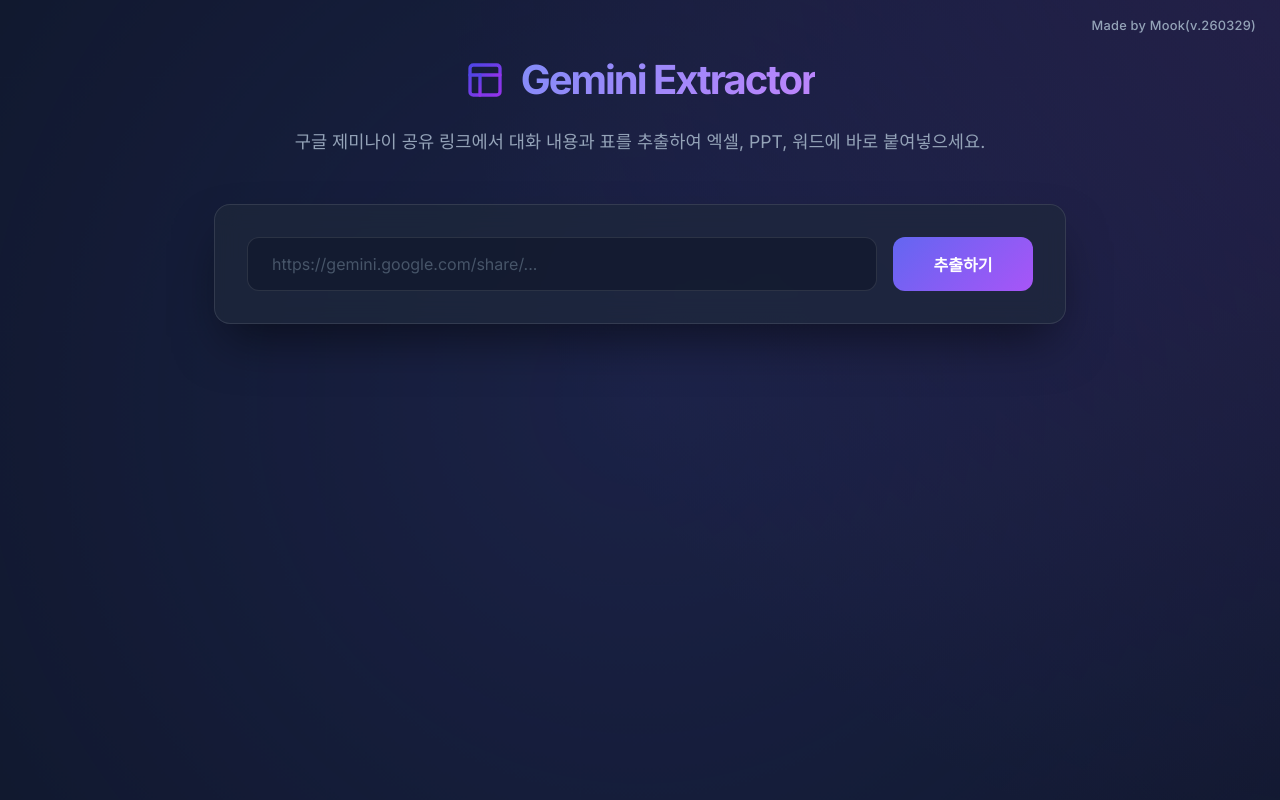
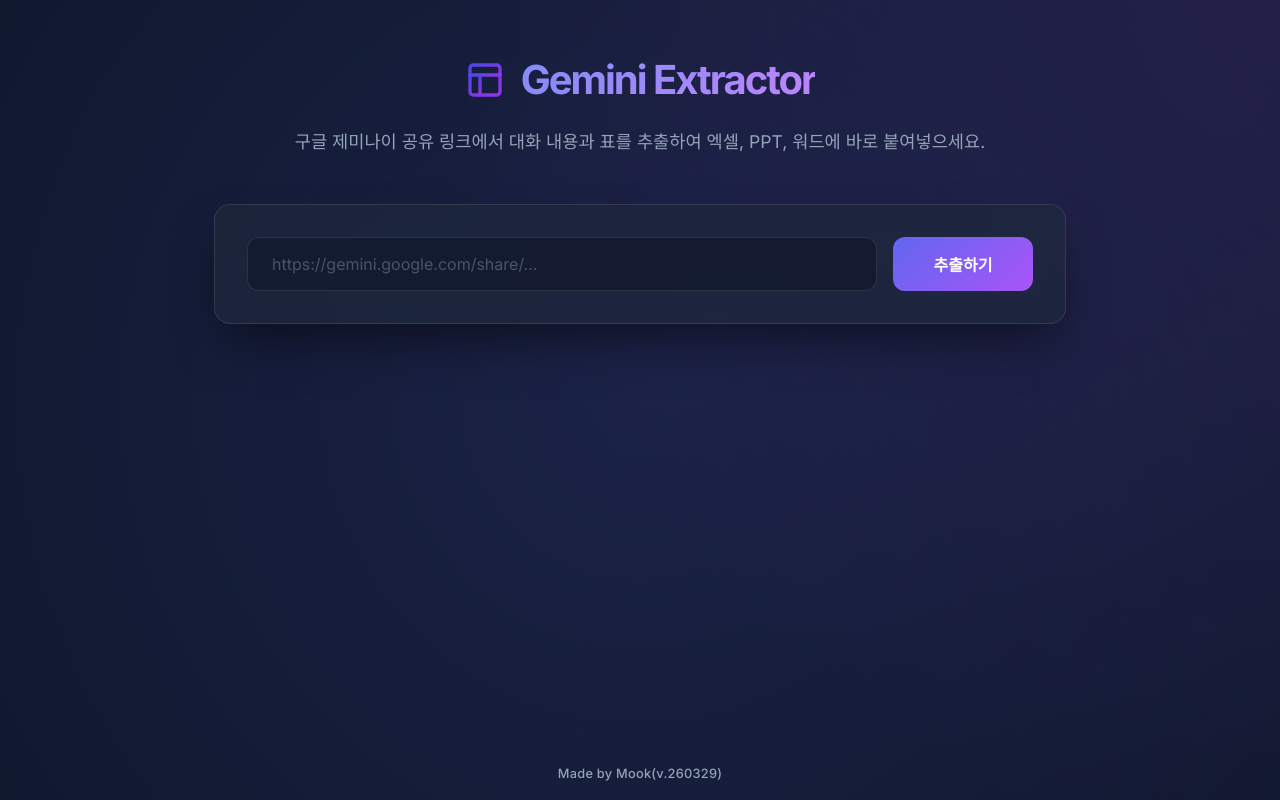
Before and after one commit to mook03-ctrl/mook01, a Flask app: page / in a window 1280 px wide. Run offline with Flask 3, Linux system fonts and the light colour scheme.

Commit message:
Add files via upload

```diff
--- a/static/style.css
+++ b/static/style.css
@@ -372,8 +372,9 @@
 /* Version Badge */
 .version-badge {
     position: absolute;
-    top: 1rem;
-    right: 1.5rem;
+    bottom: 1rem;
+    left: 50%;
+    transform: translateX(-50%);
     font-size: 0.8rem;
     color: var(--text-muted);
     font-weight: 500;
```
